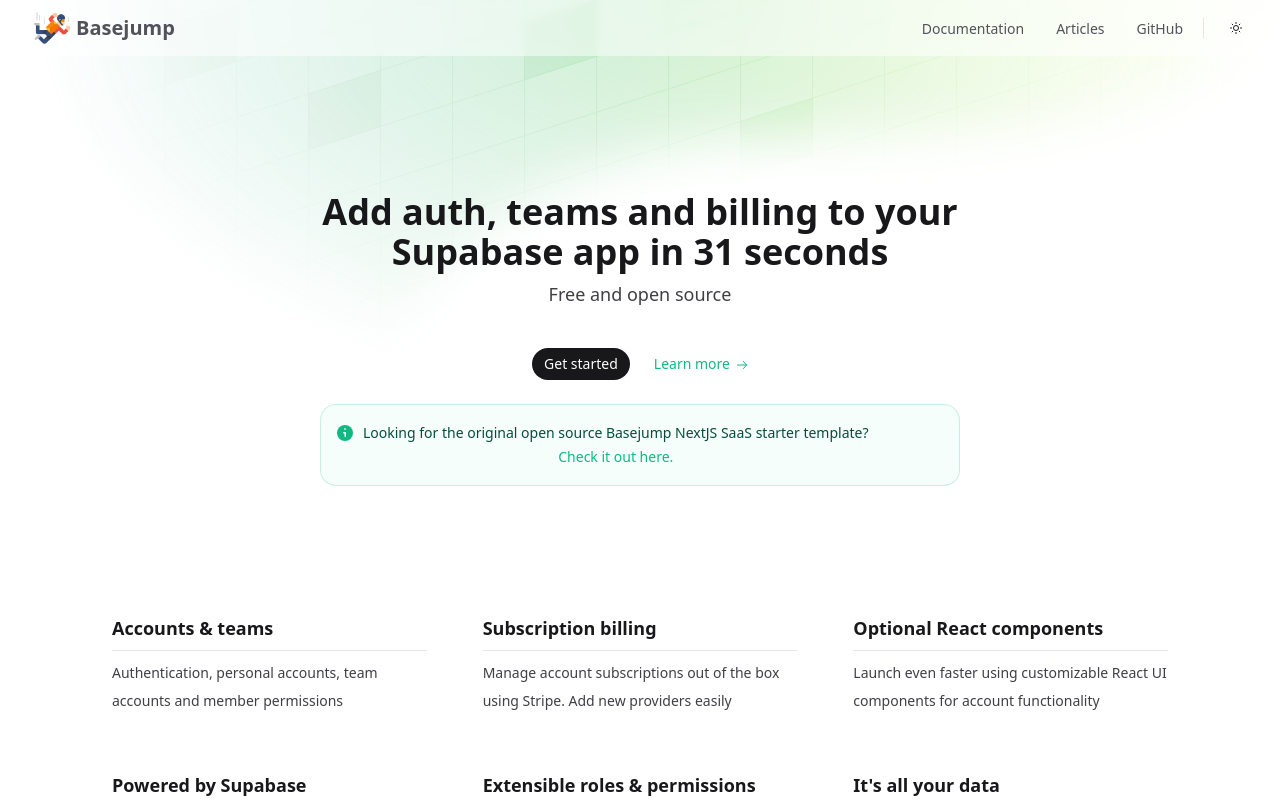
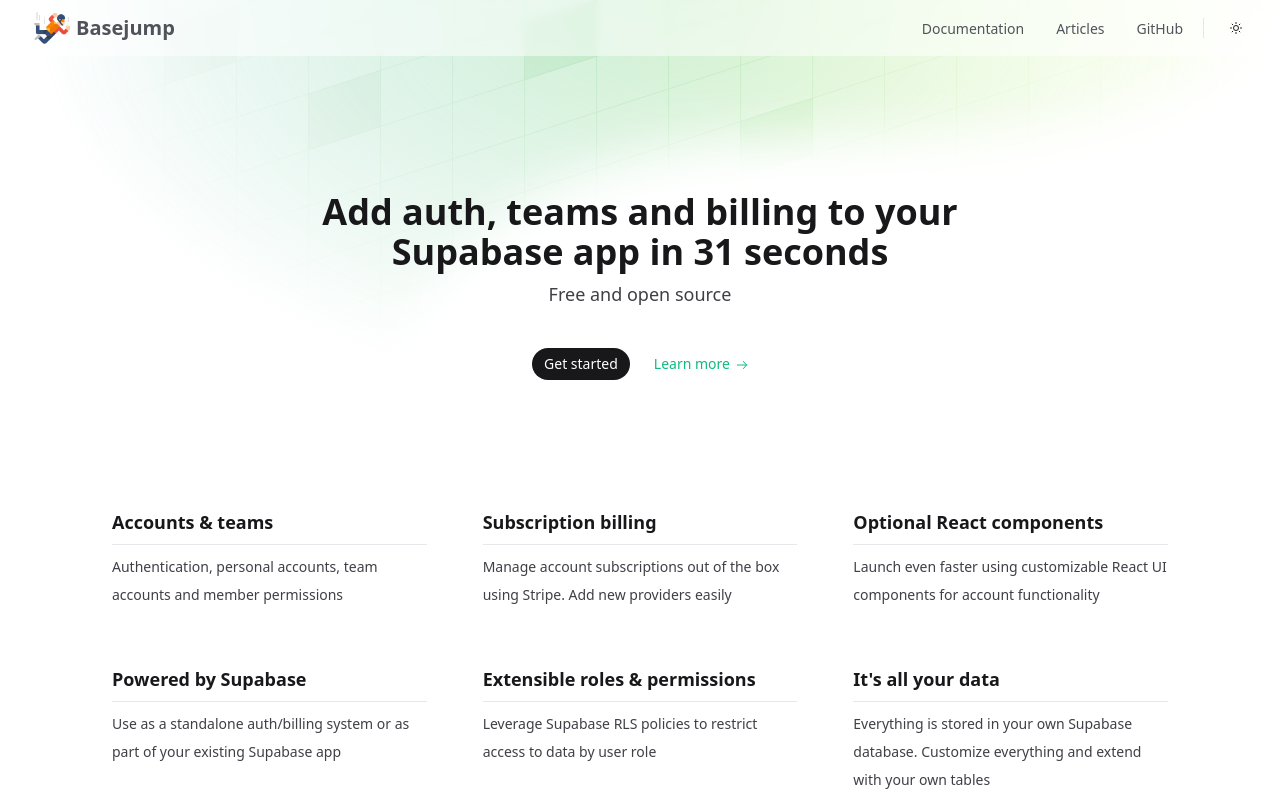
Before and after one commit to usebasejump/basejump-js, a Next.js app in the folder apps/basejump-docs/: page / in a window 1280 px wide. Shown: the top 800 px of the page. Built offline with nearby package versions, Linux system fonts and the light colour scheme.

Commit message:
remove note to legacy version

```diff
--- a/apps/basejump-docs/src/pages/index.jsx
+++ b/apps/basejump-docs/src/pages/index.jsx
@@ -27,9 +27,6 @@
               </Button>
             </Link>
           </div>
-          <Note>
-            Looking for the original open source Basejump NextJS SaaS starter template? <br /><a href="https://legacy.usebasejump.com" target="_blank" rel="noopener noreferrer">Check it out here.</a>
-          </Note>
         </div>
         <div className="grid gap-y-10 pt-8 lg:gap-y-28 lg:gap-y-40">
           <HomepageFeatures />
```
